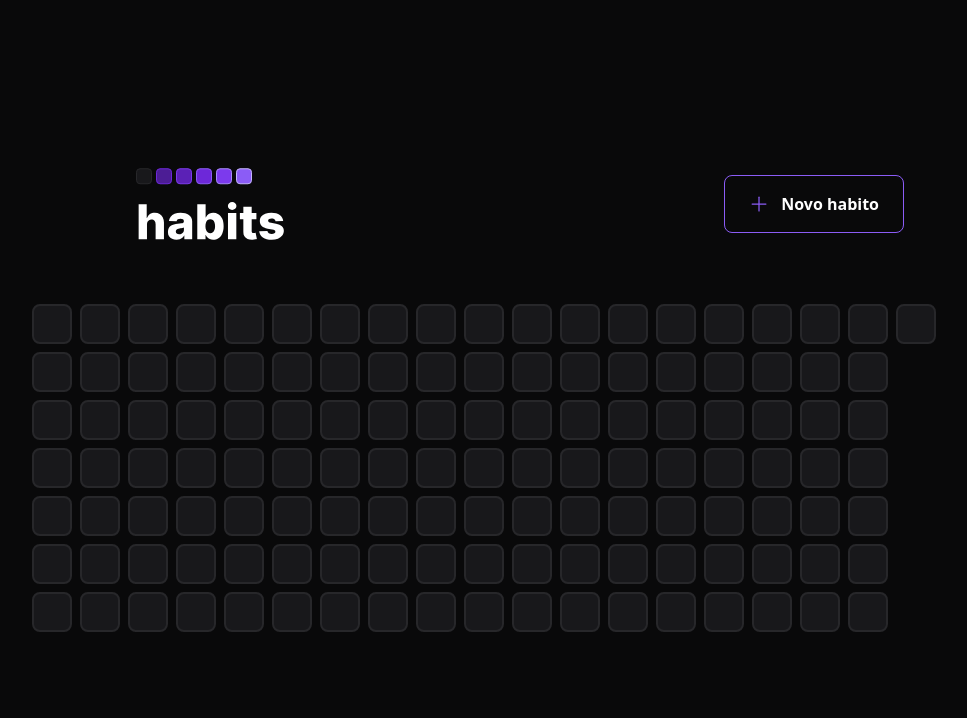
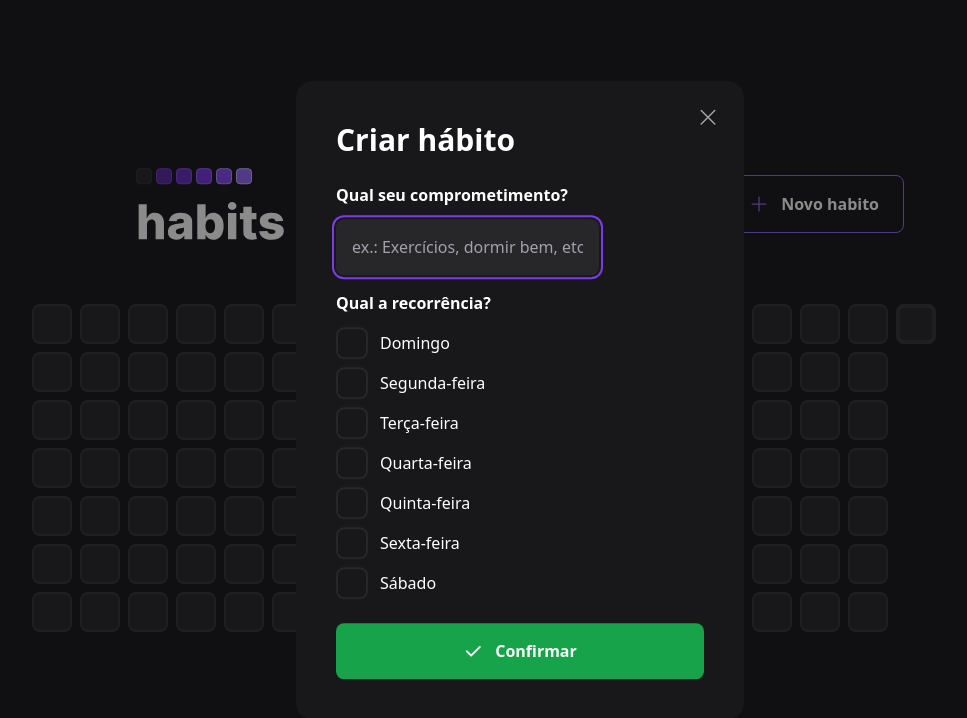
Before and after one commit to ylyra/nlw-setup, a React (Vite) app in the folder web/: page / in a window 1280 px wide. Both pictures are taken after a click on the button "Novo habito". Shown: the top 718 px of the page, without its empty margins (120-1087 px from the left). Built offline with nearby package versions, Linux system fonts and the light colour scheme.

Commit message:
feat: created form to create a new habit

```diff
--- a/web/package.json
+++ b/web/package.json
@@ -9,14 +9,18 @@
     "preview": "vite preview"
   },
   "dependencies": {
+    "@hookform/resolvers": "^2.9.10",
     "@radix-ui/react-checkbox": "^1.0.1",
     "@radix-ui/react-dialog": "^1.0.2",
     "@radix-ui/react-popover": "^1.0.3",
+    "axios": "^1.2.3",
     "clsx": "^1.2.1",
     "dayjs": "^1.11.7",
     "phosphor-react": "^1.4.1",
     "react": "^18.2.0",
-    "react-dom": "^18.2.0"
+    "react-dom": "^18.2.0",
+    "react-hook-form": "^7.42.1",
+    "zod": "^3.20.2"
   },
   "devDependencies": {
     "@types/react": "^18.0.26",
--- a/web/src/components/HabitDay.tsx
+++ b/web/src/components/HabitDay.tsx
@@ -1,9 +1,46 @@
+import clsx from "clsx";
+import dayjs from "dayjs";
+import { useState } from "react";
+
 interface HabitProps {
-  completed: number;
+  date: Date;
+  defaultCompleted?: number;
+  amount?: number;
 }
 
-export function HabitDay({ completed }: HabitProps) {
+export function HabitDay({ amount, defaultCompleted, date }: HabitProps) {
+  const [completed, setCompleted] = useState(defaultCompleted || 0);
+
+  const comlpetedPercentage =
+    amount && amount > 0 ? Math.round((completed / amount) * 100) : 0;
+
+  const dayAndMonth = dayjs(date).format("DD/MM");
+  const dayOfWeek = dayjs(date).format("dddd");
+  const today = dayjs().startOf("day").toDate();
+  const isCurrentDay = dayjs(date).startOf("day").isSame(today);
+
+  function handleCompletedChaged(completed: number) {
+    setCompleted(completed);
+  }
+
   return (
-    <div className="bg-zinc-900 w-10 h-10 border-2 border-zinc-800 rounded-lg" />
+    <div
+      className={clsx(
+        "w-10 h-10 bg-zinc-900 border-2 border-zinc-800 rounded-lg transition-colors focus:outline-none focus:ring-2 focus:ring-violet-600 focus:ring-offset-2 focus:ring-offset-background",
+        {
+          "bg-zinc-900 border-zinc-800": comlpetedPercentage === 0,
+          "bg-violet-900 border-violet-500":
+            comlpetedPercentage > 0 && comlpetedPercentage < 20,
+          "bg-violet-800 border-violet-500":
+            comlpetedPercentage >= 20 && comlpetedPercentage < 40,
+          "bg-violet-700 border-violet-500":
+            comlpetedPercentage >= 40 && comlpetedPercentage < 60,
+          "bg-violet-600 border-violet-500":
+            comlpetedPercentage >= 60 && comlpetedPercentage < 80,
+          "bg-violet-500 border-violet-400": comlpetedPercentage >= 80,
+          ["border-white border-4"]: isCurrentDay,
+        }
+      )}
+    />
   );
 }
--- a/web/src/components/Header.tsx
+++ b/web/src/components/Header.tsx
@@ -1,16 +1,36 @@
-import { Plus } from "phosphor-react";
+import * as Dialog from "@radix-ui/react-dialog";
+import { Plus, X } from "phosphor-react";
 
 import logoImage from "../assets/habits.svg";
+import { NewHabitForm } from "./NewHabitForm";
 
 export function Header() {
   return (
     <div className="w-full max-w-3xl mx-auto flex items-center justify-between">
       <img src={logoImage} alt="Habits" />
 
-      <button className="border border-violet-500 font-semibold rounded-lg px-6 py-4 flex items-center gap-3 hover:border-violet-300 transition-all">
-        <Plus size={20} className="text-violet-500" />
-        Novo habito
-      </button>
+      <Dialog.Root>
+        <Dialog.Trigger className="border border-violet-500 font-semibold rounded-lg px-6 py-4 flex items-center gap-3 hover:border-violet-300 transition-all">
+          <Plus size={20} className="text-violet-500" />
+          Novo habito
+        </Dialog.Trigger>
+
+        <Dialog.Portal>
+          <Dialog.Overlay className="fixed inset-0 bg-zinc-900 bg-opacity-50" />
+
+          <Dialog.Content className="absolute p-10 bg-zinc-900 rounded-2xl w-full max-w-md top-1/2 left-1/2 -translate-x-1/2 -translate-y-1/2">
+            <Dialog.Close className="absolute right-6 top-6 text-zinc-400 rounded-lg hover:text-zinc-200 focus:outline-none focus:ring-2 focus:ring-violet-600 focus:ring-offset-2 focus:ring-offset-zinc-900">
+              <X size={24} aria-label="Fechar" />
+            </Dialog.Close>
+
+            <Dialog.Title className="text-3xl leading-tight font-extrabold">
+              Criar hábito
+            </Dialog.Title>
+
+            <NewHabitForm />
+          </Dialog.Content>
+        </Dialog.Portal>
+      </Dialog.Root>
     </div>
   );
 }
--- /dev/null
+++ b/web/src/components/NewHabitForm.tsx
@@ -0,0 +1,127 @@
+import { zodResolver } from "@hookform/resolvers/zod";
+import * as Checkbox from "@radix-ui/react-checkbox";
+import clsx from "clsx";
+import { Check } from "phosphor-react";
+import { Controller, SubmitHandler, useForm } from "react-hook-form";
+import { z } from "zod";
+
+import { api } from "../lib/axios";
+
+const availableWeekDays = [
+  "Domingo",
+  "Segunda-feira",
+  "Terça-feira",
+  "Quarta-feira",
+  "Quinta-feira",
+  "Sexta-feira",
+  "Sábado",
+];
+
+const formSchema = z.object({
+  title: z.string().min(3, "O título deve ter no mínimo 3 caracteres"),
+  weekDays: z.array(
+    z
+      .number()
+      .min(0, "O dia da semana deve ser um número entre 0 e 6")
+      .max(6, "O dia da semana deve ser um número entre 0 e 6")
+  ),
+});
+
+type FormValues = z.infer<typeof formSchema>;
+
+export function NewHabitForm() {
+  const { control, formState, handleSubmit, register } = useForm<FormValues>({
+    resolver: zodResolver(formSchema),
+    defaultValues: {
+      title: "",
+      weekDays: [],
+    },
+  });
+
+  const createNewHabit: SubmitHandler<FormValues> = async ({
+    title,
+    weekDays,
+  }) => {
+    await api.post("habits", {
+      title,
+      weekDays,
+    });
+
+    alert("Hábito criado com sucesso!");
+  };
+
+  return (
+    <form
+      onSubmit={handleSubmit(createNewHabit)}
+      className="w-full flex flex-col mt-6"
+    >
+      <div>
+        <label htmlFor="title" className="font-semibold leading-tight">
+          Qual seu comprometimento?
+        </label>
+
+        <input
+          type="text"
+          id="title"
+          placeholder="ex.: Exercícios, dormir bem, etc..."
+          className="p-4 rounded-lg mt-3 bg-zinc-800 text-white placeholder:text-zinc-400 focus:outline-none focus:ring-2 focus:ring-violet-600 focus:ring-offset-2 focus:ring-offset-zinc-900"
+          autoFocus
+          {...register("title")}
+        />
+      </div>
+
+      <div className="mt-4">
+        <label htmlFor="" className="font-semibold leading-tight">
+          Qual a recorrência?
+        </label>
+
+        <div className="flex flex-col gap-2 mt-3">
+          <Controller
+            control={control}
+            name="weekDays"
+            render={({ field: { onChange, value } }) => (
+              <>
+                {availableWeekDays.map((weekDay, index) => (
+                  <Checkbox.Root
+                    key={weekDay}
+                    className="flex items-center gap-3 group focus:outline-none"
+                    checked={value.includes(index)}
+                    onCheckedChange={() => {
+                      const newWeekDays = value.includes(index)
+                        ? value.filter((day) => day !== index)
+                        : [...value, index];
+
+                      onChange(newWeekDays);
+                    }}
+                  >
+                    <div className="h-8 w-8 rounded-lg flex items-center justify-center bg-zinc-900 border-2 border-zinc-800 group-data-[state=checked]:bg-green-500 group-data-[state=checked]:border-green-50 transition-colors group-focus:ring-2 group-focus:ring-violet-600 group-focus:ring-offset-2 group-focus:ring-offset-background">
+                      <Checkbox.Indicator>
+                        <Check size={20} className="text-white" />
+                      </Checkbox.Indicator>
+                    </div>
+
+                    <span className="text-white leading-tight">{weekDay}</span>
+                  </Checkbox.Root>
+                ))}
+              </>
+            )}
+          />
+        </div>
+      </div>
+
+      <button
+        className={clsx(
+          "mt-6 rounded-lg p-4 flex items-center justify-center gap-3 font-semibold bg-green-600 transition-colors focus:outline-none focus:ring-2 focus:ring-green-600 focus:ring-offset-2 focus:ring-offset-zinc-900",
+          {
+            "cursor-not-allowed opacity-50": formState.isSubmitting,
+            "hover:bg-green-500": !formState.isSubmitting,
+          }
+        )}
+        disabled={formState.isSubmitting}
+      >
+        <Check size={20} weight="bold" />
+        Confirmar
+      </button>
+    </form>
+  );
+}
--- /dev/null
+++ b/web/src/components/ProgressBar.tsx
@@ -0,0 +1,19 @@
+interface ProgressBarProps {
+  progress: number;
+}
+
+export function ProgressBar(props: ProgressBarProps) {
+  return (
+    <div className="h-3 rounded-xl bg-zinc-700 w-full mt-4">
+      <div
+        role="progressbar"
+        aria-label="Progresso de hábitos completados nesse dia"
+        aria-valuenow={props.progress}
+        className="h-3 rounded-xl bg-violet-600 transition-all"
+        style={{
+          width: `${props.progress}%`,
+        }}
+      />
+    </div>
+  );
+}
--- a/web/src/components/SummaryTable.tsx
+++ b/web/src/components/SummaryTable.tsx
@@ -7,7 +7,7 @@ export function SummaryTable() {
   return (
     <div className="w-full grid grid-rows-7 grid-flow-col auto-cols-[40px] gap-2">
       {summaryDates.map((date) => (
-        <HabitDay completed={10} key={date.toISOString()} />
+        <HabitDay date={date} key={date.toISOString()} />
       ))}
     </div>
   );
--- /dev/null
+++ b/web/src/lib/axios.ts
@@ -0,0 +1,5 @@
+import axios from "axios";
+
+export const api = axios.create({
+  baseURL: "http://localhost:3333",
+});
```
